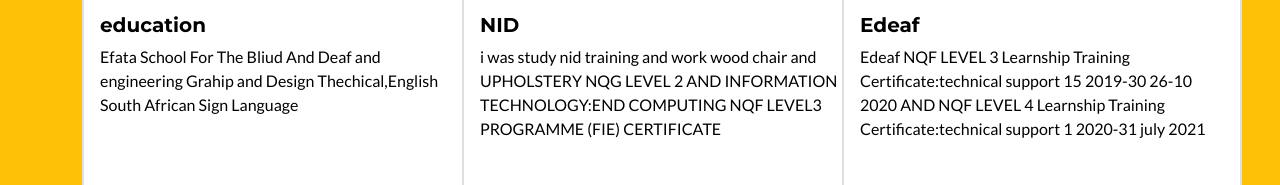
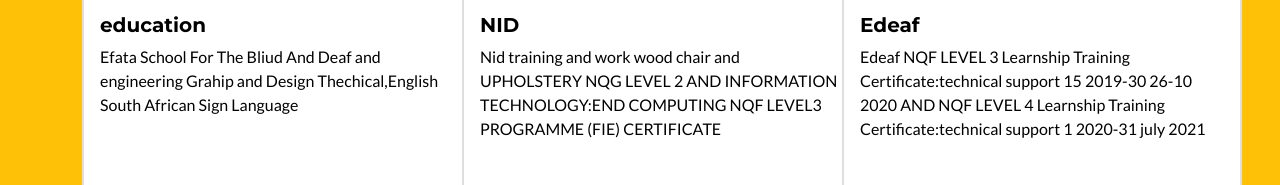
Before and after one commit to khanya24/mycv, a plain HTML site: page index.html in a window 1280 px wide. Shown: the part 2163-2348 px from the top of the page. Drawn offline with nearby package versions, Linux system fonts and the light colour scheme.

Commit message:
change name word

```diff
--- a/index.html
+++ b/index.html
@@ -153,7 +153,7 @@
                         <img src="https://cdn.dnaindia.com/sites/default/files/styles/full/public/2017/07/25/595537-ahmedabadnid.jpg" class="card-img-top" alt="...">
                         <div class="card-body" style="color: black;">
                           <h5 class="card-title">NID</h5>
-                          <p class="card-text"> i was study nid training and work wood chair and UPHOLSTERY NQG LEVEL 2 AND INFORMATION TECHNOLOGY:END COMPUTING NQF LEVEL3 PROGRAMME (FIE) CERTIFICATE</p>
+                          <p class="card-text">Nid training and work wood chair and UPHOLSTERY NQG LEVEL 2 AND INFORMATION TECHNOLOGY:END COMPUTING NQF LEVEL3 PROGRAMME (FIE) CERTIFICATE</p>
                         </div>
                       </div>
                     </div>
```
